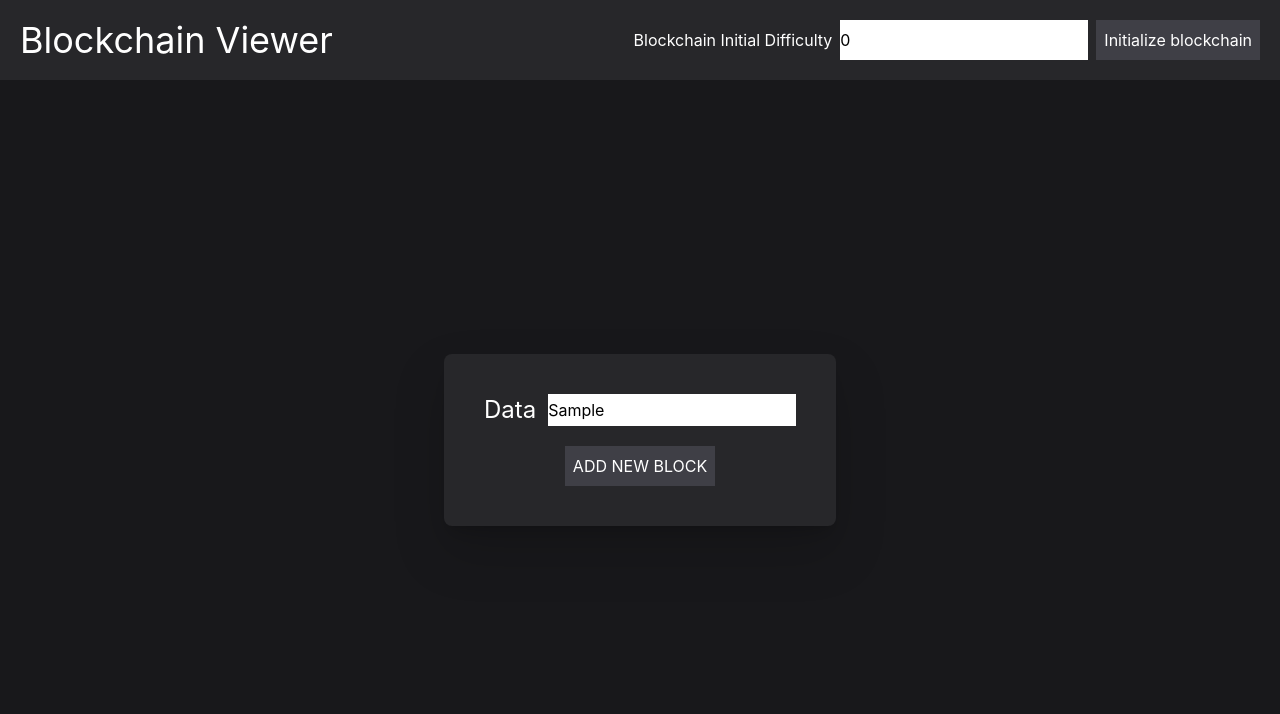
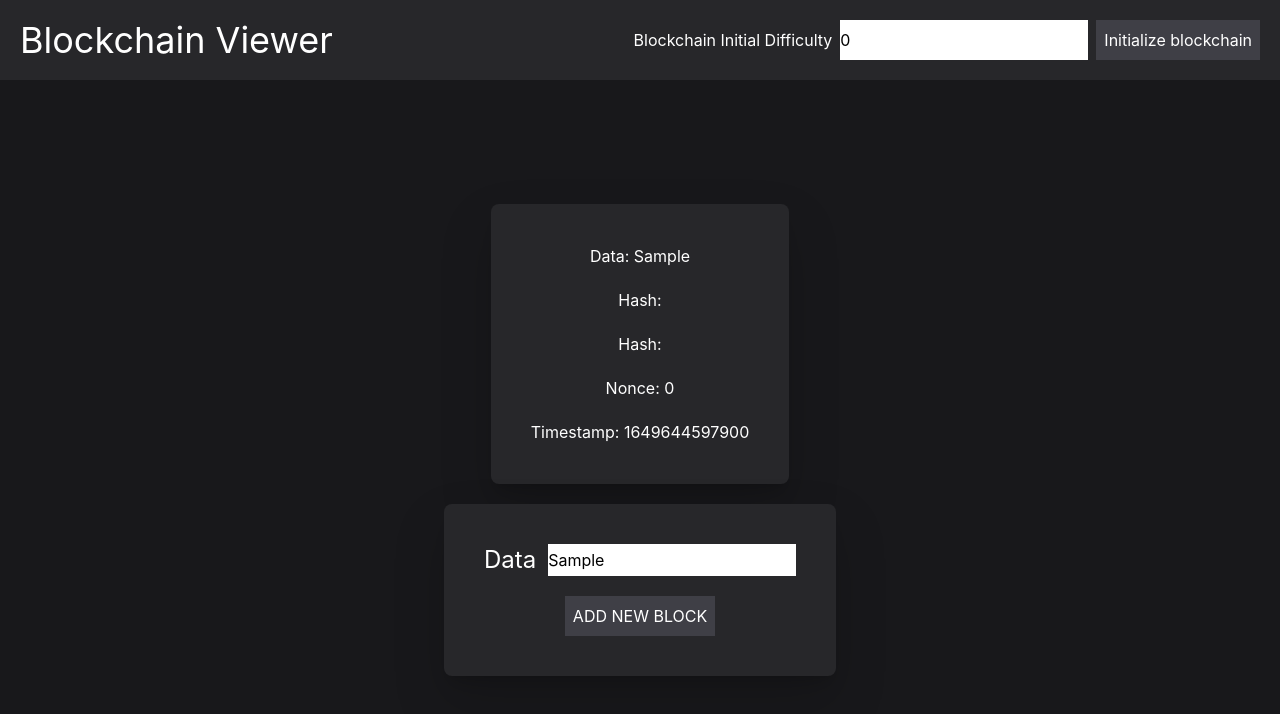
Before and after one commit to MatMatias/blockchain-viewer, a Next.js app: page / in a window 1280 px wide. Both pictures are taken after typing "Sample" into the empty fields and a click on the button "ADD NEW BLOCK". Shown: the top 714 px of the page. Built offline with nearby package versions, Linux system fonts and the light colour scheme.

Commit message:
blockchain component fixed

```diff
--- a/app-components/blockchain/Blockchain.tsx
+++ b/app-components/blockchain/Blockchain.tsx
@@ -2,38 +2,45 @@ import { FC, Fragment } from "react";
 import { useAppSelector } from "../../redux/hooks";
 
 export const Blockchain: FC = () => {
-  const { chain } = useAppSelector((state) => state.blockchain);
-  console.log("CHAIN", chain);
-
+  const { chain } = useAppSelector((state) => state);
   return (
     <Fragment>
+      {chain.length > 0 && (
+        <ul className="flex flex-col gap-y-2">
           {chain.map((block) => {
             const { data, hash, nonce, parentHash, timestamp } = block;
             let isGenesisBlock = false;
             if (!parentHash) {
               isGenesisBlock = true;
             }
-
-        {
-          isGenesisBlock ? (
-            <article className="card" key={hash}>
+            return (
+              <Fragment>
+                {isGenesisBlock ? (
+                  <li key={hash}>
+                    <article className="flex flex-col gap-y-5 items-center bg-zinc-800 card">
                       <p>Data: {data}</p>
                       <p>Hash: {hash}</p>
                       <p>Hash: {hash}</p>
                       <p>Nonce: {nonce}</p>
                       <p>Timestamp: {timestamp}</p>
                     </article>
+                  </li>
                 ) : (
-            <article className="card" key={hash}>
+                  <li key={hash}>
+                    <article className="flex flex-col gap-y-5 items-center bg-zinc-800 card">
                       <p>Data: {data}</p>
                       <p>Hash: {hash}</p>
                       <p>Nonce: {nonce}</p>
                       <p>Parent Hash: {parentHash}</p>
                       <p>Timestamp: {timestamp}</p>
                     </article>
+                  </li>
+                )}
+              </Fragment>
             );
-        }
           })}
+        </ul>
+      )}
     </Fragment>
   );
 };
--- a/blockchain/block.ts
+++ b/blockchain/block.ts
@@ -29,4 +29,4 @@ export class Block {
   }
 }
 
-export type BlockType = typeof Block;
+export type BlockType = InstanceType<typeof Block>;
--- a/blockchain/blockchain.ts
+++ b/blockchain/blockchain.ts
@@ -29,3 +29,5 @@ export class Blockchain {
     }
   }
 }
+
+export type BlockchainType = InstanceType<typeof Blockchain>;
--- a/components/Main.tsx
+++ b/components/Main.tsx
@@ -7,7 +7,7 @@ interface Props {
 export const Main: FC<Props> = ({ children }) => {
   return (
     <Fragment>
-      <main className="w-full h-full flex flex-col justify-center items-center text-white bg-zinc-900">
+      <main className="w-full h-full flex flex-col gap-y-5 py-5 justify-center items-center text-white bg-zinc-900">
         {children}
       </main>
     </Fragment>
--- a/pages/index.tsx
+++ b/pages/index.tsx
@@ -10,8 +10,8 @@ const Home: NextPage = () => {
       </Components.Header>
 
       <Components.Main>
+        <AppComponents.Blockchain />
         <AppComponents.Form />
-        <AppComponents.Blockchain />
       </Components.Main>
     </div>
   );
--- a/redux/reducer.ts
+++ b/redux/reducer.ts
@@ -1,14 +1,23 @@
 import { Blockchain } from "../blockchain";
+import type { BlockchainType } from "../blockchain/blockchain";
+import type { BlockType } from "../blockchain/block";
 
-const initialState = {
-  blockchain: new Blockchain(0),
-  chain: [],
-};
+interface StateShape {
+  blockchain: BlockchainType;
+  chain: BlockType[];
+  difficulty: number;
+}
 
 interface PayloadShape {
   difficulty?: number;
   blockData?: string;
 }
+
+const initialState: StateShape = {
+  blockchain: new Blockchain(0),
+  chain: [],
+  difficulty: 0,
+};
 
 export function reducer(state = initialState, action: { type: string; payload: PayloadShape }) {
   const { blockchain } = state;
@@ -20,6 +29,7 @@ export function reducer(state = initialState, action: { type: string; payload: P
         ...state,
         blockchain: blockchain,
         chain: [...blockchain.chain],
+        difficulty: action.payload.difficulty,
       };
     case "blockchain/addBlock":
       blockchain.addBlock(action.payload.blockData!);
@@ -27,6 +37,7 @@ export function reducer(state = initialState, action: { type: string; payload: P
         ...state,
         blockchain: blockchain,
         chain: [...blockchain.chain],
+        difficulty: blockchain.difficulty,
       };
     default:
       return state;
```
Lines whose indentation alone changed are shown as unchanged.
